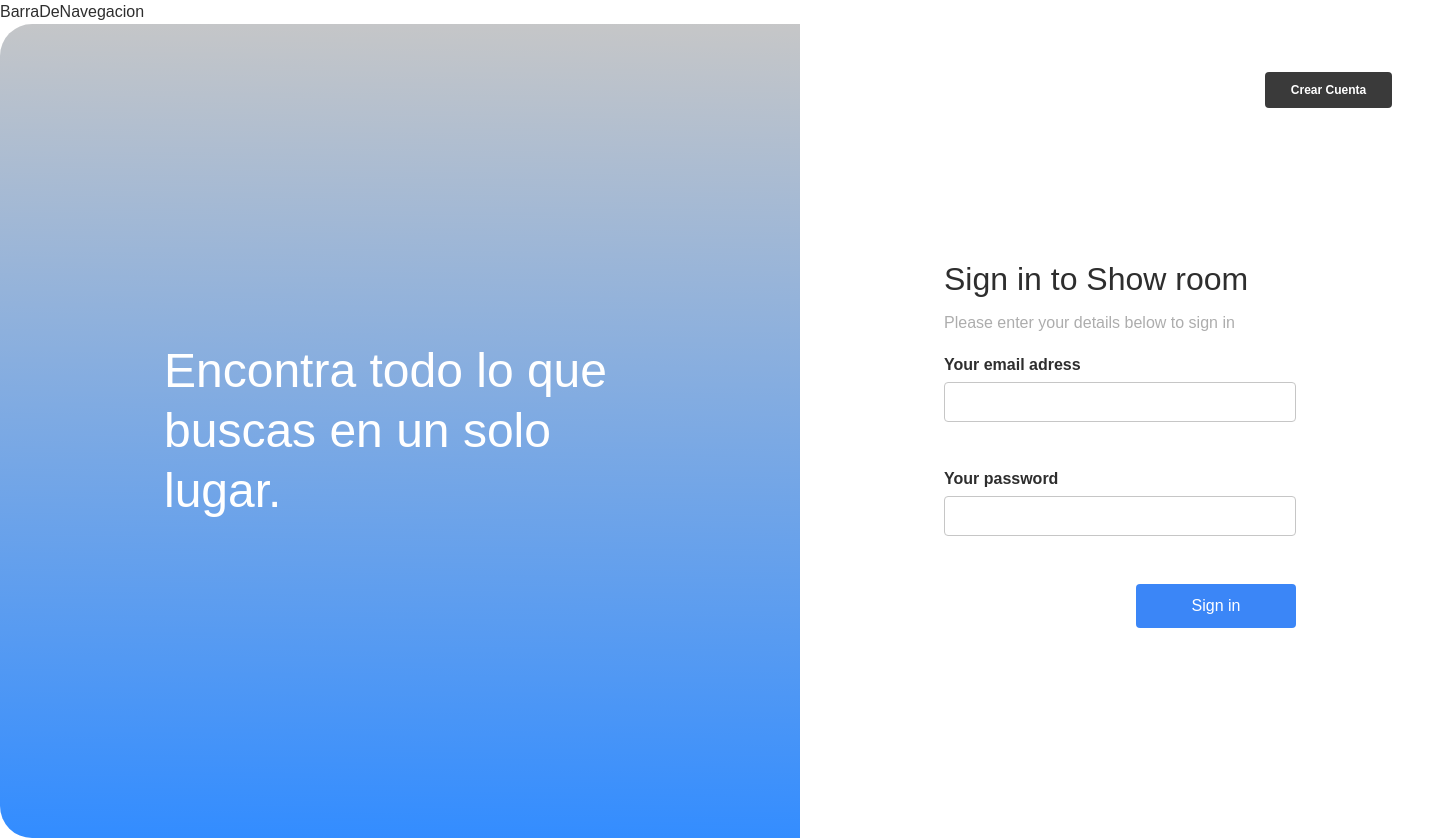
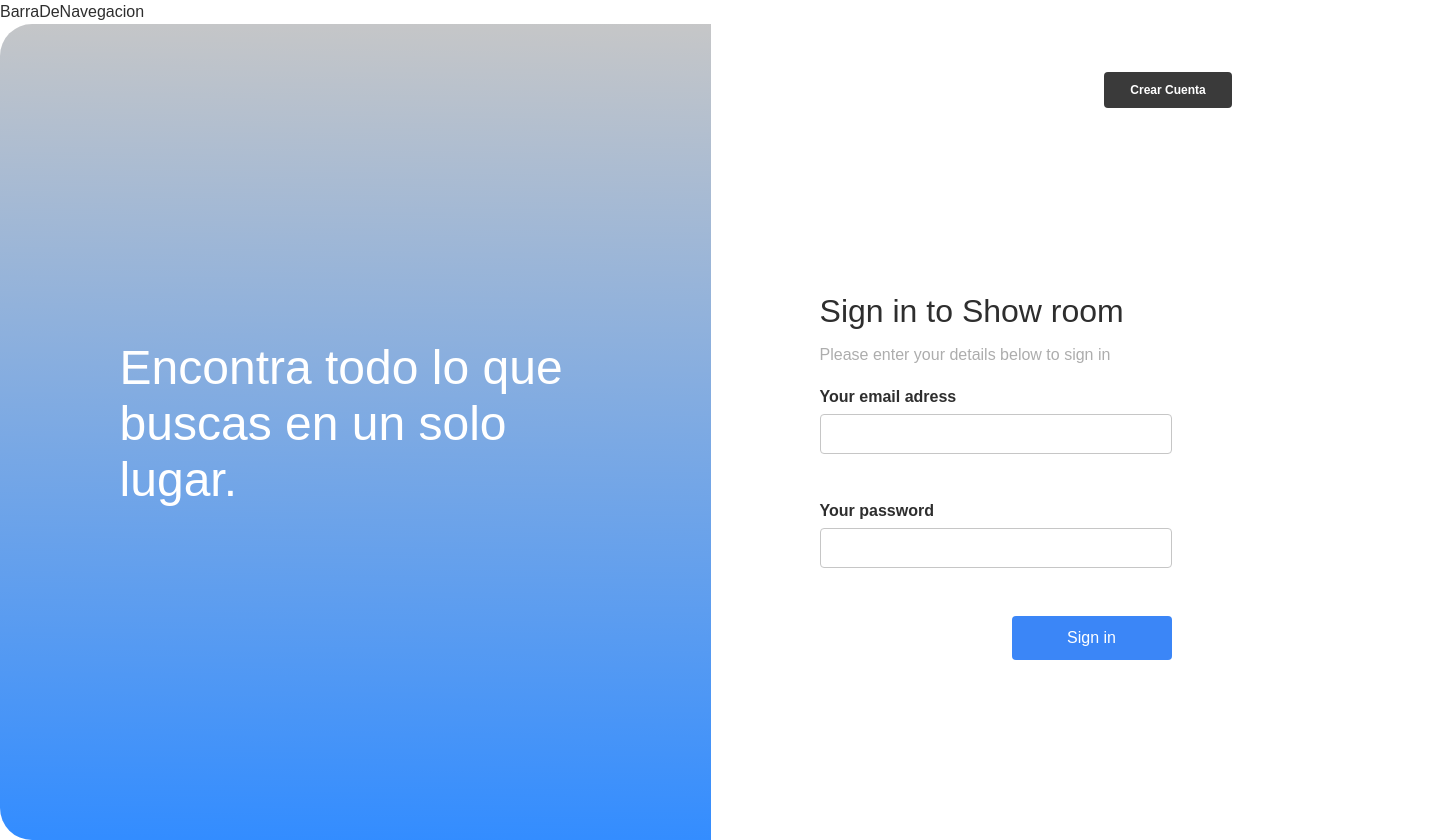
Before and after one commit to evoldevargentina/ecommerce-Frontend-team1-2023, a React (Vite) app: page /login in a window 1280 px wide. Shown: the whole page, 1440 px wide, since content can reach past the window. Built offline with nearby package versions, Linux system fonts and the light colour scheme.

Commit message:
se cambian las medidas de px a rem y porcentaje para el layout del login

```diff
--- a/src/Components/login/login.css
+++ b/src/Components/login/login.css
@@ -1,21 +1,22 @@
-
-
+.loginFlex {
+  display: flex;
+  justify-content: center;
+}
 .loginContainer {
   display: flex;
   justify-content: center;
   flex-direction: row;
-
-  border-radius: 32px;
-  height: 814px;
-  width: 1440px;
+  border-radius: 2rem;
+  height: 51rem;
+  width: 90rem;
   overflow: hidden;
 }
 .loginLeft {
   display: flex;
   justify-content: center;
   align-items: center;
-  width: 800px;
-  height: 814px;
+  width: 55.56%;
+  height: 100%;
   background: linear-gradient(
     180.67deg,
     rgba(0, 0, 0, 0.22) -0.83%,
@@ -23,22 +24,21 @@
   );
 }
 .loginRight {
-  width: 640px;
-  height: auto;
+  width: 44.44%;
+  height: 100%;
   display: flex;
   flex-direction: column;
-  /* justify-content: center; */
   align-items: center;
   background: #fff;
 }
 
 .loginLeftText {
-  width: 472px;
-  height: 180px;
+  width: 29.5rem;
+  height: 11.5rem;
   font-family: Plus Jakarta Sans;
-  font-size: 48px;
+  font-size: 3rem;
   font-weight: 400;
-  line-height: 60px;
+  line-height: 3.5rem;
   letter-spacing: 0em;
   text-align: left;
 }
@@ -47,85 +47,78 @@
 }
 
 .formContainer {
+  border-radius: 1rem;
+  padding: 4.5rem;
+  margin-top: 4rem;
+}
+.formContainer h3 {
+  color: var(--Black-Fill, #2e2e2e);
 
-  width: 496;
-  height: 512px;
-  border-radius: 16px;
-  padding: 72px;
-  margin-top: 32px;
-  /* flex-grow: 1; */
-}
-.formContainer h3{
-    color: var(--Black-Fill, #2E2E2E);
-/* font-family: Satoshi Variable; */
   font-size: 1.6875rem;
   font-style: normal;
   font-weight: 500;
   line-height: normal;
 }
 
-.formContainer p{
-    color: #ADADAD;
-/* font-family: Satoshi Variable; */
+.formContainer p {
+  color: #adadad;
   font-size: 1rem;
   font-style: normal;
   font-weight: 500;
   line-height: normal;
-margin-top: 16px;
+  margin-top: 1rem;
 }
 
-.loginForm{
+.loginForm {
   display: flex;
   flex-direction: column;
 }
 
-.formControl{
+.formControl {
   display: flex;
   flex-direction: column;
-    margin: 24px 0;
+  margin: 1.5rem 0;
 }
 
-.formControl input{
+.formControl input {
   width: 22rem;
   height: 2.5rem;
-padding: 4px;
+  padding: 0.5rem;
   border-radius: 0.25rem;
-border: 1px solid #C6C6C6;
-background: #FFF;
+  border: 1px solid #c6c6c6;
+  background: #fff;
   resize: none;
-
 }
 
-.formControl label{
-    color: var(--Black-Fill, #2E2E2E);
-/* font-family: Satoshi Variable; */
+.formControl label {
+  color: var(--Black-Fill, #2e2e2e);
   font-size: 1rem;
   font-style: normal;
   font-weight: 700;
   line-height: normal;
-margin-bottom: 8px;
+  margin-bottom: 0.5rem;
 }
 
-.loginSubmitBtn{
+.loginSubmitBtn {
   width: 10rem;
   height: 2.75rem;
   flex-shrink: 0;
   border-radius: 0.25rem;
-background: #3B86F7;
-color: #FFF;
+  background: #3b86f7;
+  color: #fff;
   display: inline-block;
   align-self: end;
-margin-top: 24px;
+  margin-top: 1.5rem;
 }
-.btnCreateAccount{
-    margin: 48px;
+.btnCreateAccount {
+  margin: 3rem;
   align-self: flex-end;
-    width: 7.9375rem;
+  width: 8rem;
   height: 2.25rem;
   flex-shrink: 0;
   border-radius: 0.25rem;
-background: #3A3A3A;
-color: #FFF;
+  background: #3a3a3a;
+  color: #fff;
   text-align: center;
   font-size: 0.75rem;
   font-style: normal;
```
Also changed, not shown: src/Components/login/Login.jsx (+16 -21 lines). Lines whose indentation alone changed are shown as unchanged.
